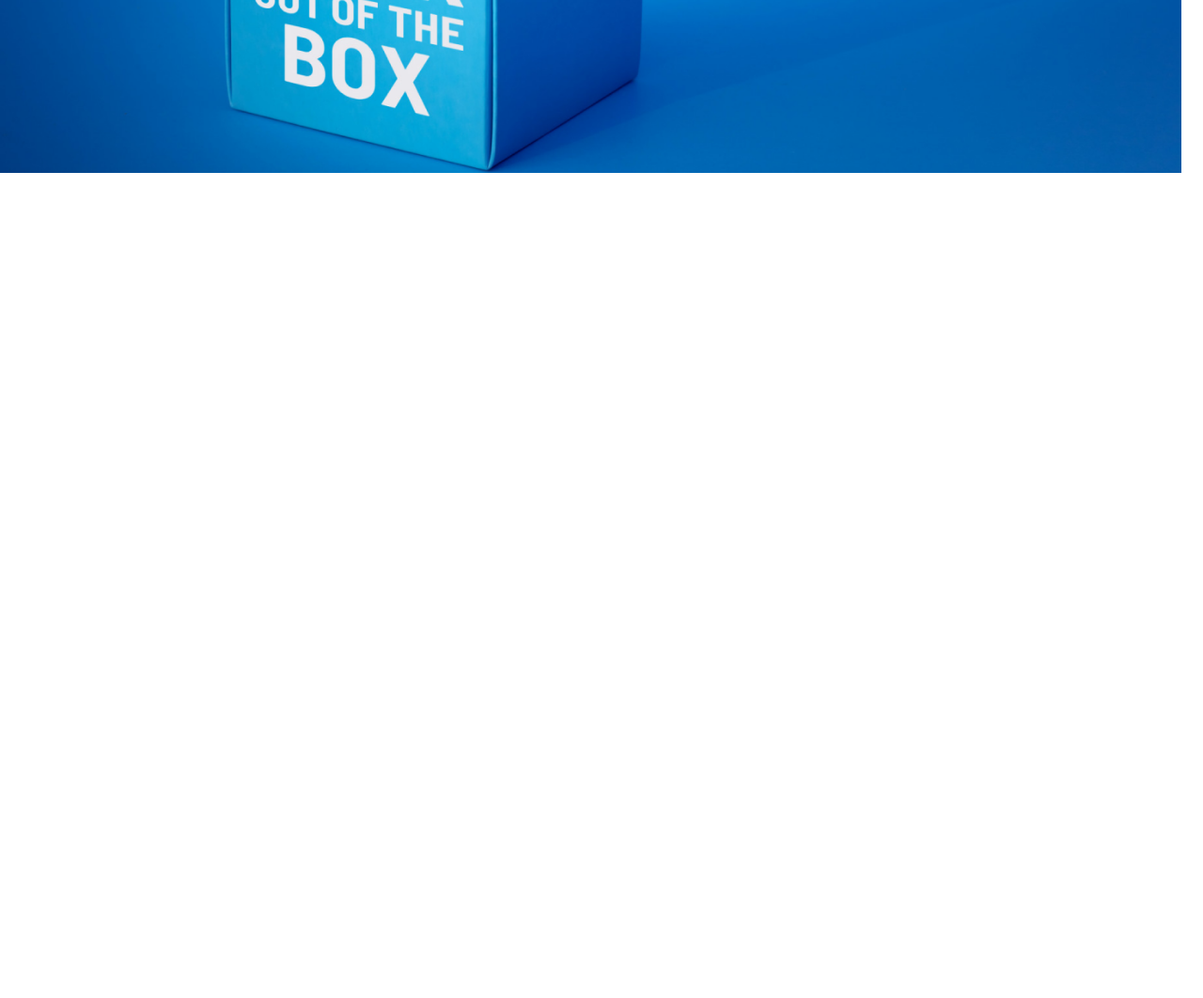
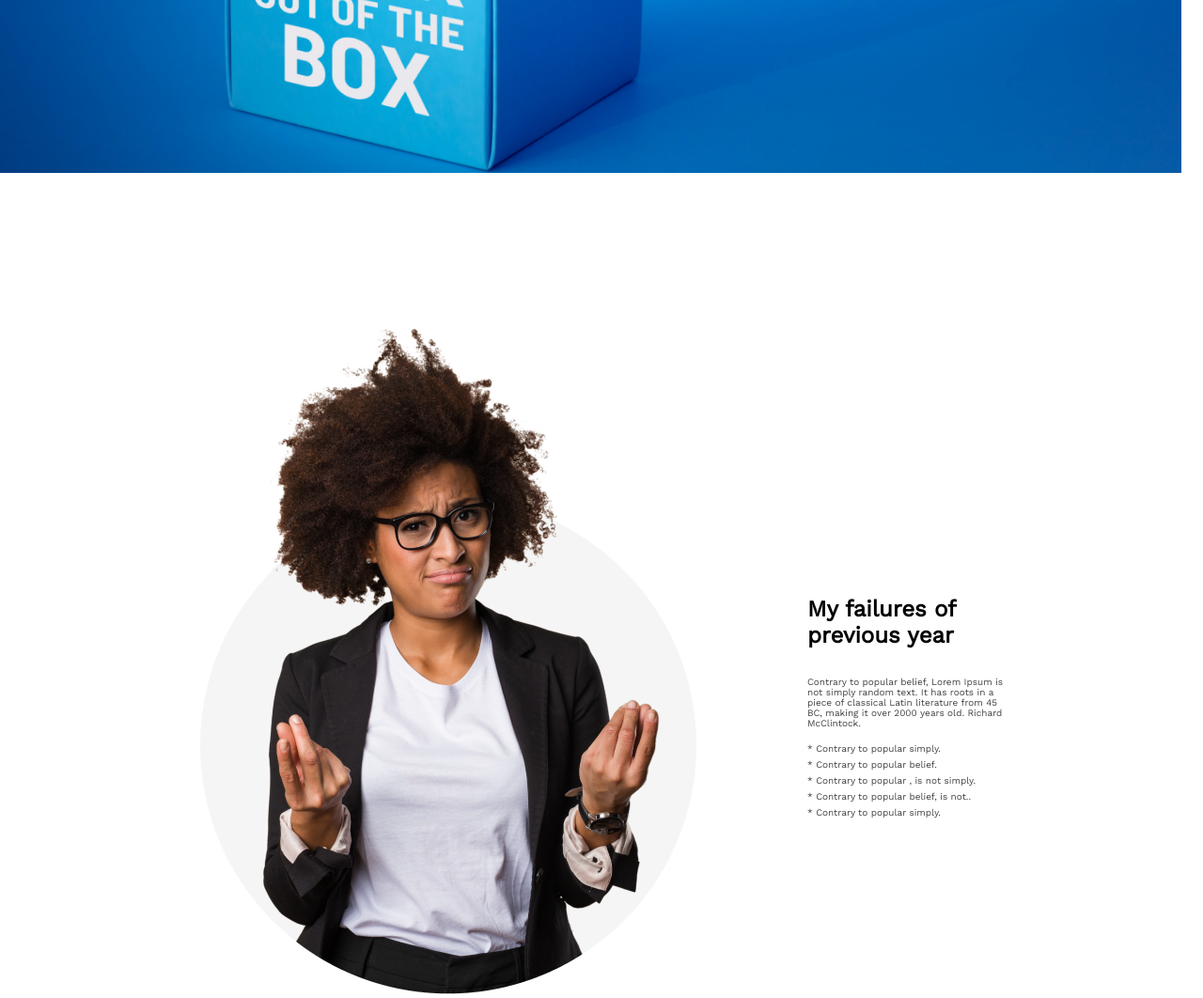
Before and after one commit to NakibCSE/assignment1, a plain HTML site: page index.html in a window 1280 px wide. Shown: the part 516-1578 px from the top of the page at 94% size. Before the commit the page ends 800 px from the top, so only its background shows below. Drawn offline with nearby package versions, Linux system fonts and the light colour scheme.

Commit message:
failure sectioni added

```diff
--- a/index.html
+++ b/index.html
@@ -27,6 +27,30 @@
         </div>
     </header>
     <!-- Header section end -->
+
+    <!-- Main section start here -->
+    <main>
+        <section class="failure-section">
+            <div>
+                <img src="/images/person.png" alt="">
+            </div>
+           <div>
+            <div class="failure-title">
+                <h2>My failures of previous year</h2>
+            </div>
+            <div class="failure-description">
+                <p>Contrary to popular belief, Lorem Ipsum is not simply random text. It has roots in a piece of classical Latin literature from 45 BC, making it over 2000 years old. Richard McClintock.</p>
+            </div>
+            <div class="failure-list">
+                 <p class="failure-item">* Contrary to popular simply.</p>
+                 <p class="failure-item">* Contrary to popular belief.</p>
+                 <p class="failure-item">* Contrary to popular , is not simply.</p>
+                 <p class="failure-item">* Contrary to popular belief, is not..</p>
+                 <p class="failure-item">* Contrary to popular simply.</p>
+            </div>
+           </div>
+        </section>
+    </main>
+    <!-- Main section end here -->
 </body>
-
 </html>
--- a/styles/styles.css
+++ b/styles/styles.css
@@ -38,3 +38,34 @@ header {
     height: 45px;
 
 }
+
+/* Failure section styles */
+
+.failure-section img{
+    padding-left: 190px;
+}
+.failure-section{
+    display: flex;
+    margin-top: 150px;
+    margin-right: 200px;
+
+}
+.failure-title{
+    margin-top: 300px;
+    margin-left: 100px;
+}
+.failure-description{
+    padding-top: 30px;
+    margin-left: 100px;
+    color: #444343;
+    font-size: 10px;
+}
+.failure-list{
+    margin-top: 16px;
+    margin-left: 100px;
+    color: #444343;
+    font-size: 10px;
+}
+.failure-item{
+    margin-top: 6px;
+}
```
Also changed, not shown: images/right.png (added).
